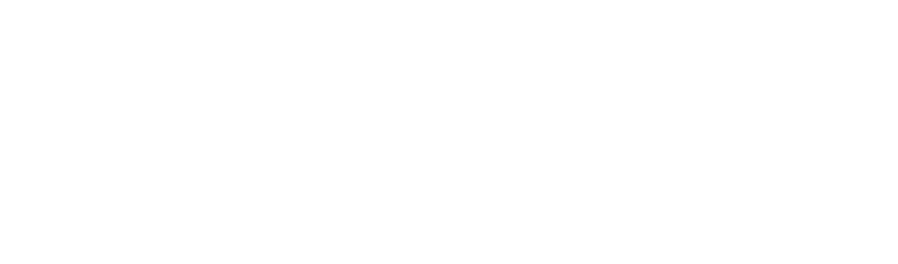
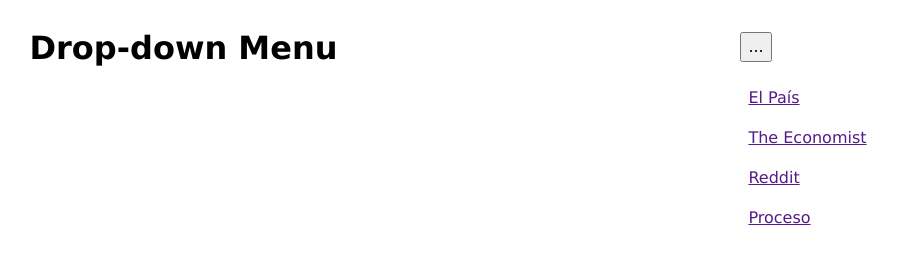
Before and after one commit to hquezada24/drop-down-menu, a website built with webpack: page src/index.html in a window 1280 px wide. Shown: the whole page, without its empty margins (184-1082 px from the left). Built offline with nearby package versions, Linux system fonts and the light colour scheme.

Commit message:
Create h1 tag for page title. Create drop-down menu using a div container with a button and a div container for the menu options. Style using display flex and space-around. Set the menu options flex-direction to column.

```diff
--- a/src/index.html
+++ b/src/index.html
@@ -5,5 +5,16 @@
     <meta name="viewport" content="width=device-width, initial-scale=1.0" />
     <title>Drop-down Menu</title>
   </head>
-  <body></body>
+  <body>
+    <h1>Drop-down Menu</h1>
+    <div id="drop-down-menu">
+      <button id="drop-down-menu-button">...</button>
+      <div id="nav-links">
+        <a href="">El País</a>
+        <a href="">The Economist</a>
+        <a href="">Reddit</a>
+        <a href="">Proceso</a>
+      </div>
+    </div>
+  </body>
 </html>
--- a/src/index.js
+++ b/src/index.js
@@ -0,0 +1 @@
+import "./style.css";
--- /dev/null
+++ b/src/style.css
@@ -0,0 +1,34 @@
+*,
+*::before,
+*::after {
+  box-sizing: border-box;
+}
+
+* {
+  margin: 0.5rem;
+  font-family: Verdana, Tahoma, sans-serif;
+}
+
+body {
+  line-height: 1.5;
+  -webkit-font-smoothing: antialiased;
+}
+
+button {
+  font: inherit;
+}
+
+p,
+h1 {
+  overflow-wrap: break-word;
+}
+
+body {
+  display: flex;
+  justify-content: space-around;
+}
+
+#nav-links {
+  display: flex;
+  flex-direction: column;
+}
--- a/webpack.common.js
+++ b/webpack.common.js
@@ -11,7 +11,7 @@ module.exports = {
   },
   plugins: [
     new HtmlWebpackPlugin({
-      template: "./src/template.html",
+      template: "./src/index.html",
     }),
   ],
   module: {
```
